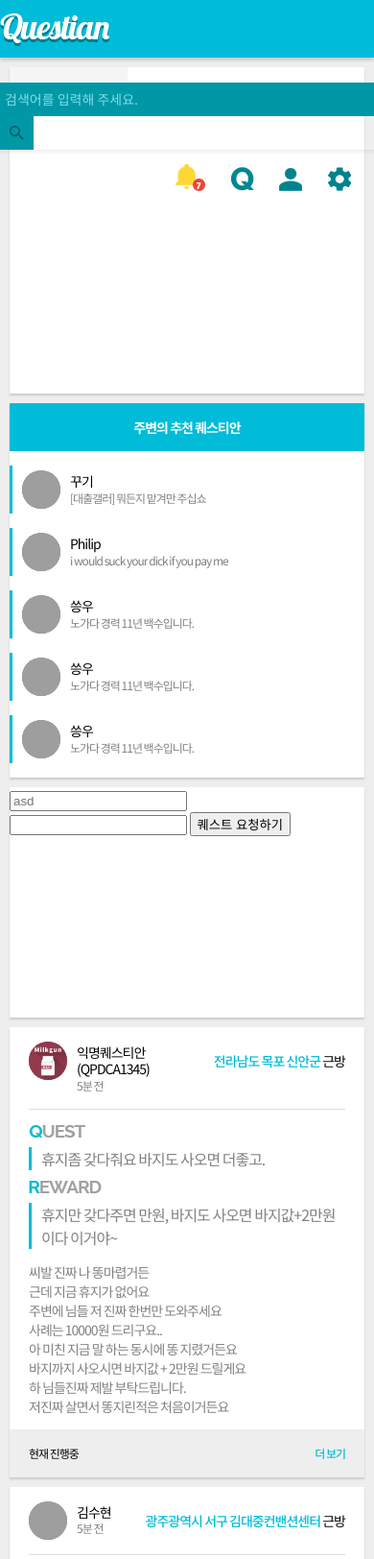
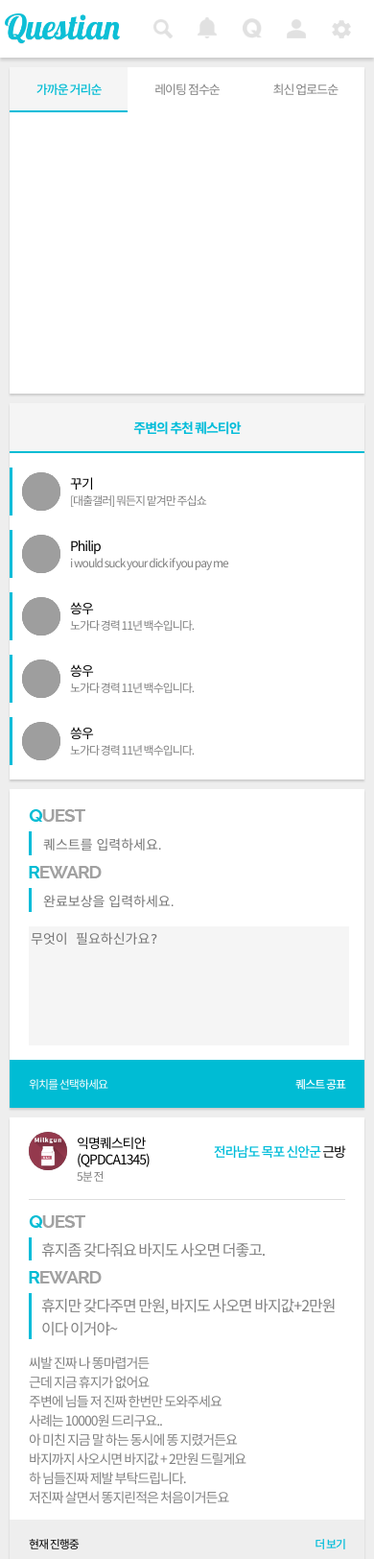
Before and after one commit to Questian/web, a PHP site: page / in a window 390 px wide; the page is wider, and only the part inside the window is pictured. Shown: the top 1624 px of that part at 96% size. Run offline with PHP 8.4, Linux system fonts and the light colour scheme; some libraries are stand-ins or nearby versions; grey boxes are pictures that could not be loaded.

Commit message:
반응형 패치 및 PDO사용

```diff
--- a/api/classes/DBConnect.php
+++ b/api/classes/DBConnect.php
@@ -43,4 +43,8 @@
         }
     }
 
+    public function getPDO(){
+        return new PDO('mysql:host='.$this->host.';dbname='.$this->db, $this->user, $this->password, array(PDO::MYSQL_ATTR_INIT_COMMAND => "SET NAMES utf8"));
+    }
+
 }
--- a/api/classes/Model/User.php
+++ b/api/classes/Model/User.php
@@ -27,4 +27,5 @@
     {
 
     }
+
 }
--- a/api/classes/Request.php
+++ b/api/classes/Request.php
@@ -18,4 +18,5 @@
    }
 
 
+
 }
--- /dev/null
+++ b/composer.json
@@ -0,0 +1,5 @@
+{
+  "require": {
+    "lusitanian/oauth": "~0.3"
+  }
+}
--- a/css/common.css
+++ b/css/common.css
@@ -19,6 +19,11 @@
     color: #00bcd9;
 }
 
+.quest-request-text {
+    font-weight: bold;
+    color: #fff;
+}
+
 ::selection{
     background-color: #c0ecf9;
 }
--- a/css/content.css
+++ b/css/content.css
@@ -100,6 +108,20 @@
 .box-model {
     background-color: white;
     box-shadow: 0 2px 2px rgba(0, 0, 0, 0.15);
+}
+
+.quest-request{
+    box-sizing: border-box;
+    width: 100%;
+    min-height: 150px;
+    margin: 0 10px 10px 0;
+}
+
+.quest-request input{
+    width: 100%;
+    border: 0;
+    height: 20px;
+    font-size: 14px;
 }
 
 .quest-card {
@@ -146,15 +168,29 @@
     font-size: 14px;
 }
 
+.quest-content{
+    width:100%;
+    height:120px;
+    border:0;
+    font-size: 14px;
+    background-color: #F5F5F5;
+    margin-top: 10px;
+    margin-bottom: 10px;
+    resize: none;
+    color: #616161;
+}
+
+.quest-content-img{
+    width: 100%;
+}
+
 .quest-reward-text {
     margin: 5px 0 5px 0;
     padding-left: 10px;
     color: gray;
     font-size: 16px;
     border-left: 3px solid #00bcd9;
-
 }
-
 
 .quest-reward-text:before {
     font-family: "Noto Sans Korean";
@@ -180,10 +216,26 @@
     background-color: #eee;
 }
 
+.quest-request-footer {
+    box-sizing: border-box;
+    height: 50px;
+    padding: 0 20px 0 20px;
+    background-color: #00BCD4;
+}
+
+
+.quest-request-location {
+    float: left;
+    font-size: 12px;
+    line-height: 50px;
+    color: #fff;
+}
+
 .quest-status {
     float: left;
     font-size: 12px;
     line-height: 50px;
+    color: #000;
 }
 
 .quest-more {
@@ -201,12 +253,13 @@
 #near-questian-title {
     width: 100%;
     height: 50px;
-    background-color: #00bcd9;
-    color: white;
+    background-color: #F5F5F5;
+    color: #00bcd9;
     font-size: 14px;
     font-weight: 900;
     text-align: center;
     line-height: 50px;
+    border-bottom: 2px solid #00BCD4;
 }
 
 .near-questian-padding-wrapper {
--- a/css/header.css
+++ b/css/header.css
@@ -2,7 +2,8 @@
     position: fixed;
     width: 100%;
     height: 60px;
-    background-color: #00bcd9;
+    background-color: #fff;
+    opacity: .95;
     box-shadow: 0 3px 3px rgba(0, 0, 0, 0.15);
     z-index: 9999;
 }
@@ -11,11 +12,46 @@
     #page-header-wrapper {
         width: 950px;
     }
+
+    #search-wrapper {
+        display: none;
+    }
+
+    #search-wrapper {
+        display: inline-block;
+        margin-top: 12px;
+        box-shadow: 0 3px 3px rgba(0, 0, 0, 0.05);
+        vertical-align: top;
+    }
+
+    #search-field{
+        width: 560px;
+    }
+
+    #menu-search{
+        display: none;
+    }
+
 }
 
 @media (max-width: 999px) and (min-width: 760px) {
     #page-header-wrapper {
         width: 710px;
+    }
+
+    #search-wrapper {
+        display: inline-block;
+        margin-top: 12px;
+        box-shadow: 0 3px 3px rgba(0, 0, 0, 0.05);
+        vertical-align: top;
+    }
+
+    #search-field{
+        width: 350px;
+    }
+
+    #menu-search{
+        display: none;
     }
 }
 
@@ -23,10 +59,15 @@
     #page-header-wrapper {
         width: 430px;
     }
+
+    #search-wrapper {
+        display: none;
+    }
 }
 
 @media (max-width: 479px) {
-    #page-header-wrapper {
+    #search-wrapper {
+        display: none;
     }
 }
 
@@ -37,57 +78,69 @@
 
 #page-header-logo {
     display: inline-block;
-    height: 100%;
+    width: 120px;
     margin-top: 14px;
     padding-right: 5px;
 }
 
-#search-wrapper {
-    display: inline-block;
-    margin-top: 12px;
-    box-shadow: 0 3px 3px rgba(0, 0, 0, 0.05);
-    vertical-align: top;
+#page-header-logo-image {
+    width: 120px;
+    margin-left: 5px;
 }
 
-#page-header-menu{
+/*#search-wrapper {*/
+    /*display: inline-block;*/
+    /*margin-top: 12px;*/
+    /*box-shadow: 0 3px 3px rgba(0, 0, 0, 0.05);*/
+    /*vertical-align: top;*/
+/*}*/
+
+#page-header-menu {
     display: inline-block;
     float: right;
-    margin-top: 15px;
+    margin-top: 18px;
 }
 
-#page-header-menu a{
+#page-header-menu img {
+    width: 20px;
     margin-right: 24px;
 }
 
+@media (max-width: 759px) and (min-width: 480px) {
+    #search-wrapper {
+        visibility: hidden;
+    }
+}
+
 #search-field {
-    color: #fff;
+    color: #9E9E9E;
     box-sizing: border-box;
-    width: 560px;
+    /*width: 560px;*/
     height: 35px;
     padding: 0 5px 0 5px;
     border: 0;
     vertical-align: top;
     outline: none;
     font-size: 14px;
-    background-color: #0097A7;
+    background-color: #eee;
 }
 
 #search-field::-webkit-input-placeholder {
     font-family: "Noto sans Korean";
     font-size: 14px;
-    color: #80DEEA;
+    color: #bdbdbd;
 }
 
 #search-field::-moz-placeholder {
     font-family: "Noto sans Korean";
     font-size: 14px;
-    color: #80DEEA;
+    color: #bdbdbd;
 }
 
 #search-field::-ms-input-placeholder {
     font-family: "Noto sans Korean";
     font-size: 14px;
-    color: #80DEEA;
+    color: #bdbdbd;
 }
 
 #search-button {
@@ -96,7 +149,7 @@
     padding: 0 10px 0 10px;
     border: 0;
 
-    background-color: #0097A7;
+    background-color: #eee;
     outline: none;
     cursor: pointer;
 }
--- a/index.php
+++ b/index.php
@@ -40,6 +40,7 @@
         </div>
 
         <div id="page-header-menu">
+            <a href="#" id="menu-search"><img src="image/menu-search.png"></a>
             <a href="#" id="menu-alert"><img src="image/menu-alert.png"></a>
             <a href="#" id="menu-quest"><img src="image/menu-quest.png"></a>
             <a href="#" id="menu-user"><img src="image/menu-user.png"></a>
@@ -93,13 +94,30 @@
     </section>
 
     <section id="left-container">
-        <div class="box-model quest-card">
-            <form name="request_quest">
-                <input type="text" placeholder="asd">
-                <input type="text">
-                <input type="submit" value="퀘스트 요청하기">
-            </form>
-
+        <div class="box-model quest-request">
+            <div class="quest-card-padding-wrapper">
+                <article class="quest-card-article">
+                    <img class="quest-image" src="image/quest.png">
+                    <blockquote class="quest-reward-text">
+                        <form>
+                            <input type="text" placeholder="퀘스트를 입력하세요.">
+                        </form>
+                    </blockquote>
+                    <img class="reward-image" src="image/reward.png">
+                    <blockquote class="quest-reward-text">
+                        <form>
+                            <input type="text" placeholder="완료보상을 입력하세요.">
+                        </form>
+                    </blockquote>
+                    <form>
+                        <textarea class="quest-content" placeholder="무엇이 필요하신가요?"></textarea>
+                    </form>
+                </article>
+            </div>
+            <footer class="quest-request-footer">
+                <div class="quest-request-location">위치를 선택하세요</div>
+                <div class="quest-more quest-request-text">퀘스트 공표</div>
+            </footer>
         </div>
         <div class="box-model quest-card">
             <div class="quest-card-padding-wrapper">
@@ -156,8 +174,7 @@
                     <p>이렇게 생긴 제 강아지를 찾아주세요..
                         <br/>제발 ㅠㅠ 부탁드립니다.. 사례는 이정도면 되겠죠?
                     </p>
-                    <img width="570"
-                         src="http://www.asrgo.com/files/attach/images/8131/104/063/Labrador_Retriever_puppies.jpg">
+                    <img class="quest-content-img" src="http://www.asrgo.com/files/attach/images/8131/104/063/Labrador_Retriever_puppies.jpg">
                 </article>
             </div>
             <footer class="quest-card-footer">
```
Also changed, not shown: other parts of css/content.css (+52 -2 lines), api/account/signin.php (+9 -21 lines), api/classes/Auth.php (+42 -16 lines), login.php (+16 -11 lines), signup.php (+20 -14 lines), image/logo.png, image/menu-alert.png, image/menu-quest.png, image/menu-search.png (added), image/menu-setting.png, image/menu-user.png, image/search-button.png.
